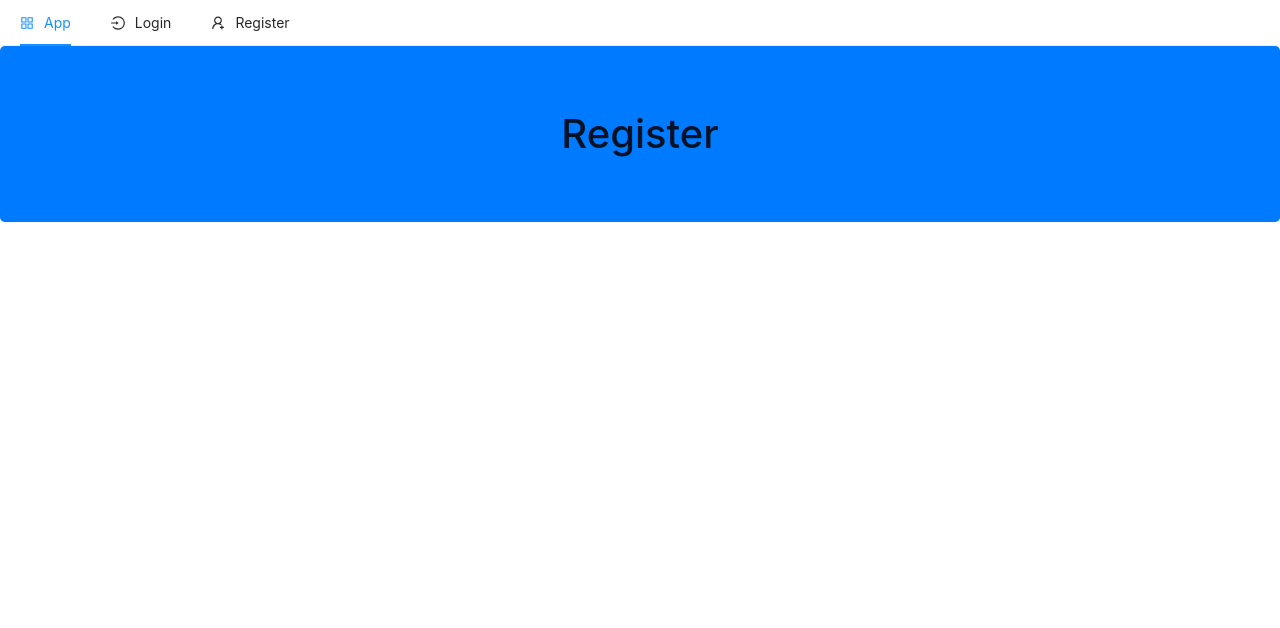
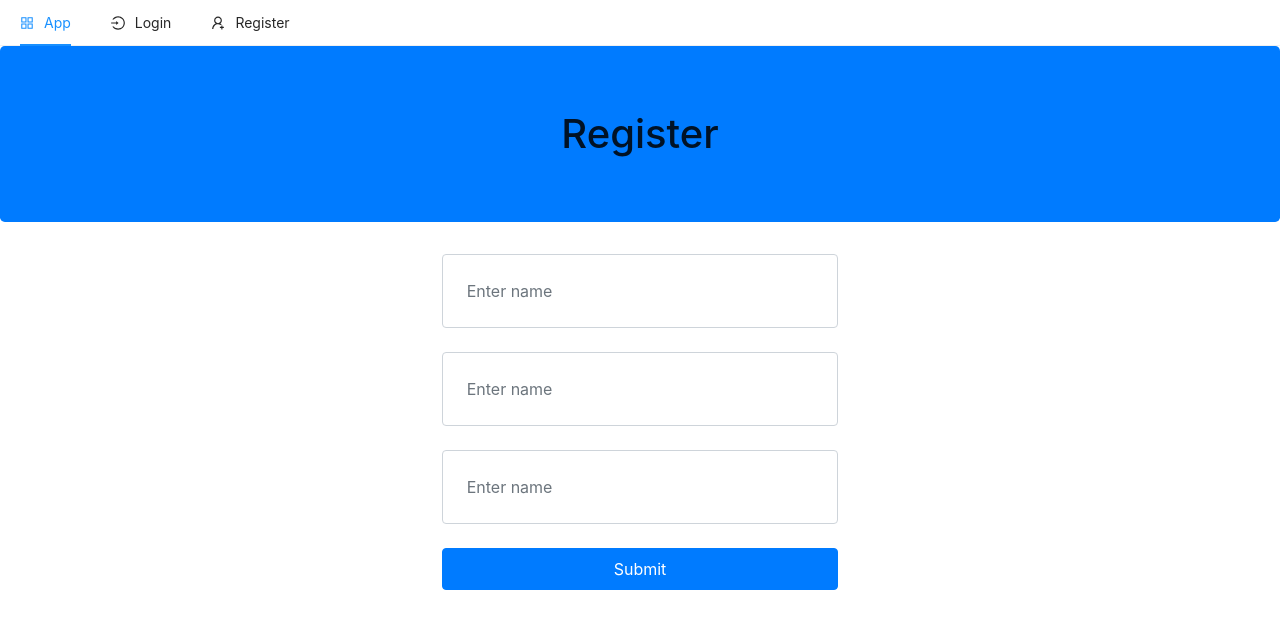
Before and after one commit to prateek-garg-mnr/ELearn, a Next.js app: page /register in a window 1280 px wide. Shown: the top 628 px of the page. Built offline with nearby package versions, Linux system fonts and the light colour scheme.

Commit message:
create register page

```diff
--- a/pages/register.js
+++ b/pages/register.js
@@ -1,11 +1,46 @@
-import React from 'react'
+import React, { useState } from "react";
 
 function Register() {
-    return (
-        <>
-        <h1 className="jumbotron bg-primary text-center square">Register</h1>
-       </>
-    )
+  const [name, setName] = useState("");
+  const [email, setEmail] = useState("");
+  const [password, setPassword] = useState("");
+
+  const handleSubmit = (e) => {
+    e.preventDefault();
+    console.table({ email, password, name });
+  };
+
+  return (
+    <>
+      <h1 className="jumbotron bg-primary text-center square">Register</h1>
+      <div className="container col-md-4 offset-md-4 pb-5">
+        <form onSubmit={handleSubmit}>
+          <input
+            type="text"
+            className="form-control mb-4 p-4"
+            value={name}
+            onChange={(e) => setName(e.target.value)}
+            placeholder="Enter name"
+          />
+          <input
+            type="email"
+            className="form-control mb-4 p-4"
+            value={email}
+            onChange={(e) => setEmail(e.target.value)}
+            placeholder="Enter name"
+          />
+          <input
+            type="password"
+            className="form-control mb-4 p-4"
+            value={password}
+            onChange={(e) => setPassword(e.target.value)}
+            placeholder="Enter name"
+          />
+          <button className="btn btn-block p-2 btn-primary" type="submit">Submit</button>
+        </form>
+      </div>
+    </>
+  );
 }
 
-export default Register
+export default Register;
```
